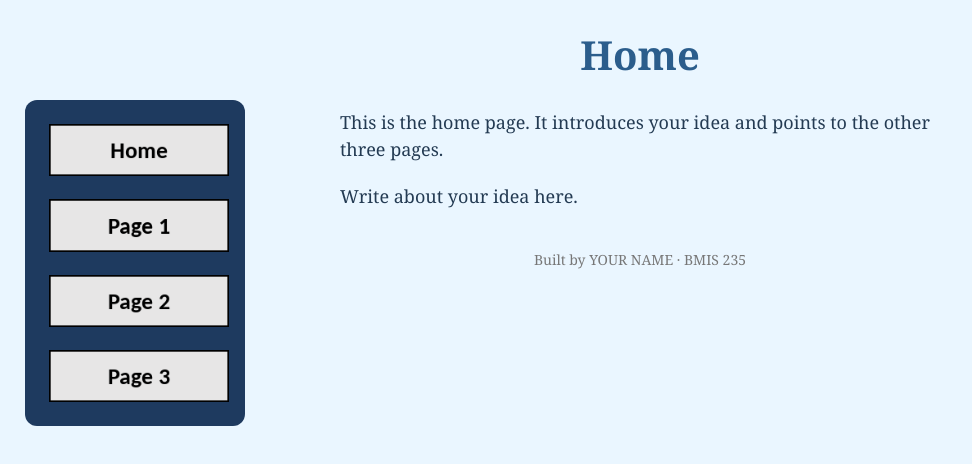
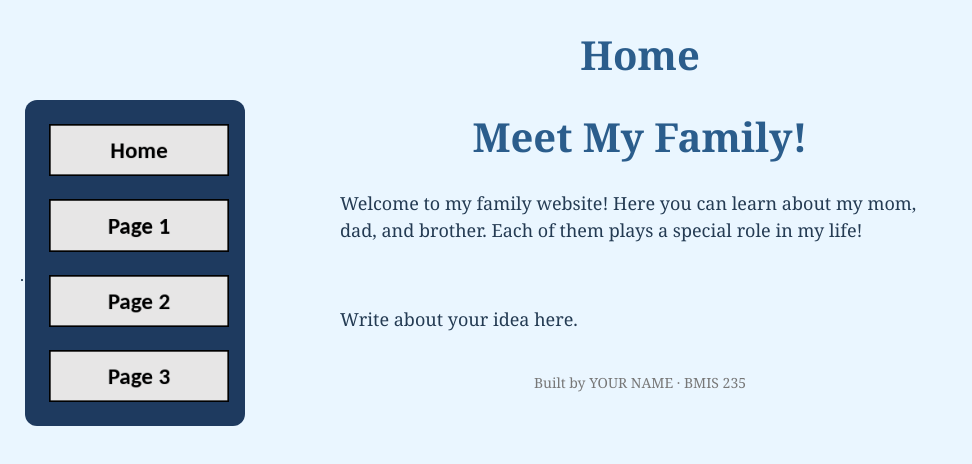
Before and after one commit to Sofox26/bmis235-html-3, a plain HTML site: page index.html in a window 1280 px wide. Shown: the whole page, without its empty margins (0-972 px from the left). Drawn offline with Linux system fonts and the light colour scheme.

Commit message:
Revise home page introduction and family section
Updated the home page content to introduce family members.

```diff
--- a/index.html
+++ b/index.html
@@ -29,7 +29,11 @@
 </nav>
 
 <h1>Home</h1>
-<p>This is the home page. It introduces your idea and points to the other three pages.</p>
+<p><h1>Meet My Family!</h1>
+
+<p>Welcome to my family website! Here you
+can learn about my mom, dad, and brother.
+Each of them plays a special role in my life!</p>.</p>
 <p>Write about your idea here.</p>
 
 <!-- ===== SHOWCASE ======================================================
```
